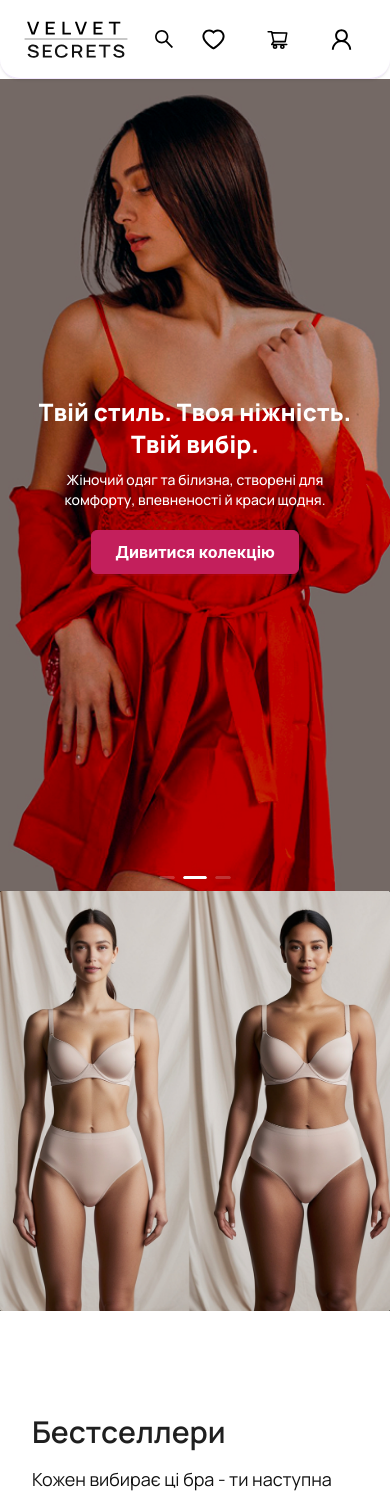
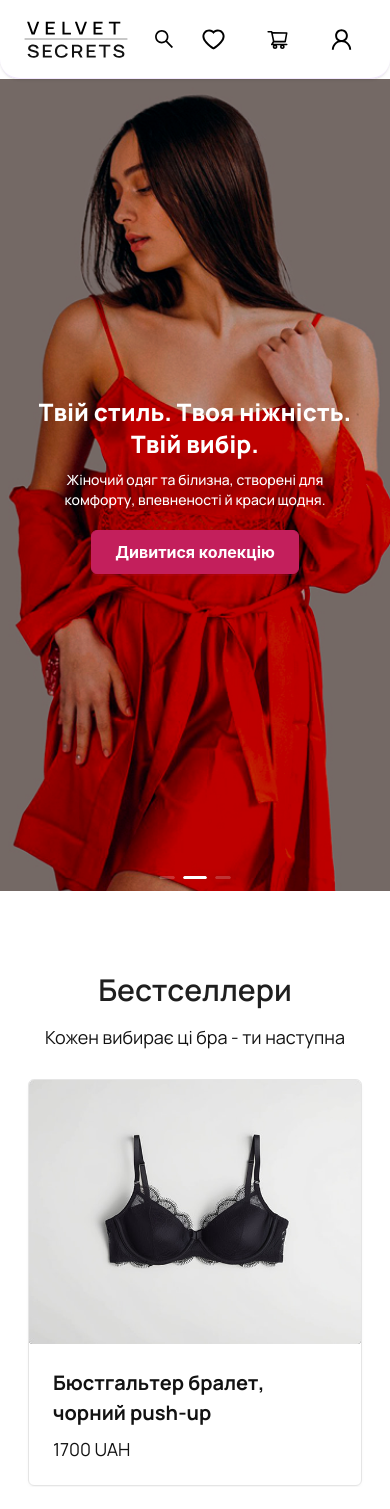
Before and after one commit to Den-web/Velvet.Secrets-online-shop, a React (Vite) app: page / in a window 390 px wide. Shown: the top 1509 px of the page. Built offline with nearby package versions, Linux system fonts and the light colour scheme.

Commit message:
fix: section-two

```diff
--- /dev/null
+++ b/src/components/atoms/ButtonConfig.tsx
@@ -0,0 +1,30 @@
+import { ConfigProvider, Button } from 'antd';
+import React from 'react';
+
+export const ButtonConfig: React.FC = () => (
+  <>
+    <ConfigProvider
+      theme={{
+        token: {
+          colorPrimary: '#c31f5c',
+          colorBorder: '#c31f5c',
+          borderRadius: 8,
+          colorText: '#grey6',
+          fontSize: 20,
+          fontFamily: 'manrope',
+          controlHeight: 48,
+          paddingContentHorizontal: 26,
+          paddingContentVertical: 14,
+          boxShadow: '0 2px 0 0 rgba(0, 0, 0, 0.02)',
+        },
+      }}
+    >
+      <Button
+        type="default"
+        className="self-start font-manrope font-semibold text-[16px] leading-[1] text-grey6 py-6 px-10 rounded-[8px] border-1 border-solid border-pink5 hover:border-pink5 bg-white hover:bg-pink5 hover:text-white transition delay-150 duration-300 ease-in-out"
+      >
+        Подивитись все
+      </Button>
+    </ConfigProvider>
+  </>
+);
--- a/src/components/molecules/ProductCard.tsx
+++ b/src/components/molecules/ProductCard.tsx
@@ -12,7 +12,7 @@ export const ProductCard: React.FC<ProductCardProps> = ({ product }) => (
   <Card
     hoverable
     bordered={false}
-    className="product-card w-full mx-auto shadow-none border border-[#e5e5e5] p-0 rounded-md overflow-hidden"
+    className="product-card flex flex-col w-full h-full mx-auto shadow-none border border-[#e5e5e5] rounded-md overflow-hidden"
     cover={
       <Image
         src={product.image || '/fallback.jpg'}
@@ -21,7 +21,7 @@ export const ProductCard: React.FC<ProductCardProps> = ({ product }) => (
       />
     }
   >
-    <div className="product-card-content">
+    <div className="product-card-content flex flex-col flex-1 justify-between">
       <div className="product-card-title font-manrope font-bold text-[20px] leading-[1.5] text-grey6 mb-2.5 ">
         {product.name}
       </div>
--- a/src/components/molecules/ProductCarousel.tsx
+++ b/src/components/molecules/ProductCarousel.tsx
@@ -12,14 +12,13 @@ export const ProductCarousel: React.FC<ProductCarouselProps> = ({
   products = simpleProducts,
 }) => {
   return (
-    <div className="mt-6">
+    <div className="overflow-hidden mt-6">
       <Carousel
-        arrows
         slidesToShow={1}
         infinite
         dots
-        autoplay={false}
-        className="product-carousel"
+        autoplay
+        className="product-carousel absolute inset-y-0 left-0 "
       >
         {products.map((product) => (
           <div key={product.id} className="px-2">
--- a/src/components/organisms/BestsellersSection.tsx
+++ b/src/components/organisms/BestsellersSection.tsx
@@ -3,10 +3,10 @@ import { ProductCard } from '../molecules/ProductCard';
 import { ProductCarousel } from '../molecules/ProductCarousel';
 import { simpleProducts } from '../../data/products';
 import type { Product } from '../../store/productsApi';
-import { ShowAllButton } from '../atoms/ShowAllButton';
 import { Title } from '../atoms/Title';
 import { Text } from '../atoms/Text';
 import { Image } from '../atoms/Image';
+import { ButtonConfig } from '../atoms/ButtonConfig';
 
 const BESTSELLERS_IMAGE = {
   src: '/src/assets/imagesSection2/image-main@2x.jpg',
@@ -24,7 +24,7 @@ interface ProductGridProps {
 }
 
 const ProductGrid: React.FC<ProductGridProps> = ({ products }) => (
-  <div className="bestsellers-list grid grid-cols-2 gap-5 mb-7">
+  <div className="bestsellers-list grid grid-cols-2 gap-5 mb-7 w-full">
     {products.length > 0 ? (
       products.map((product) => (
         <ProductCard product={product} key={product.id} />
@@ -38,46 +38,48 @@ const ProductGrid: React.FC<ProductGridProps> = ({ products }) => (
 const BestsellersSection: React.FC = () => (
   <section
     aria-labelledby="bestsellers-title"
-    className="w-full bg-white relative"
+    className="w-screen relative left-1/2 right-1/2 -ml-[50vw] -mr-[50vw] py-12 md:20 lg:py-24 bg-white overflow-visible"
   >
-    <div className="flex flex-col md:flex-row">
+    <div className="flex flex-col lg:flex-row ">
       {/* Image Section */}
-      <div className="w-full md:w-1/2 relative">
-        <div className="w-full h-full">
+      <div className="w-full hidden lg:block">
+        <div className="relative w-full">
           <Image
+            height={974}
             src={BESTSELLERS_IMAGE.src}
             alt={BESTSELLERS_IMAGE.alt}
-            className="w-full h-full object-cover"
+            className="w-full h-full object-cover rounded"
           />
         </div>
       </div>
 
       {/* Content Section */}
-      <div className="w-full md:w-1/2">
-        <div className="max-w-[600px] py-24 pl-8 pr-4">
+      <div className="w-full h-full flex items-center">
+        <div className="w-full px-5 py-8 lg:py-10 lg:max-w-[600px]">
           <Title
             id="bestsellers-title"
             level={2}
-            className="font-manrope font-bold text-[36px] leading-[1.2] text-grey6 mb-2.5"
+            className="font-manrope font-bold lg:font-semibold text-[36px] leading-[1.2] text-grey6 mb-2.5 text-center md:text-left"
           >
             {BESTSELLERS_CONTENT.title}
           </Title>
 
-          <Text className="font-manrope font-regular text-[18px] leading-[1.5] text-grey6 mb-7 block">
+          <Text className="font-manrope font-regular text-[18px] leading-[1.5] text-grey6 mb-7 block text-center md:text-left">
             {BESTSELLERS_CONTENT.description}
           </Text>
 
           {/* Desktop/Tablet: Grid Layout */}
-          <div className="hidden md:block">
+          <div className="hidden lg:block">
             <ProductGrid products={simpleProducts} />
           </div>
 
           {/* Mobile: Carousel Layout */}
-          <div className="md:hidden">
+          <div className="lg:hidden">
             <ProductCarousel products={simpleProducts} />
           </div>
-
-          <ShowAllButton className="self-start font-manrope font-bold text-[20px] leading-[1] text-grey6 py-6 px-10 rounded border-2 border-solid border-pink5 hover:border-pink5 bg-white hover:bg-pink5 hover:text-white transition delay-150 duration-300 ease-in-out" />
+          <div className="flex justify-center lg:justify-start mt-6">
+            <ButtonConfig />
+          </div>
         </div>
       </div>
     </div>
--- a/src/index.css
+++ b/src/index.css
@@ -58,3 +58,8 @@ body {
   background-color: #c31f5c !important;
   color: #ffffff !important;
 }
+
+
+:where(.css-dev-only-do-not-override-36gkoj).ant-card .ant-card-body {
+    padding: 20px;
+}
```
